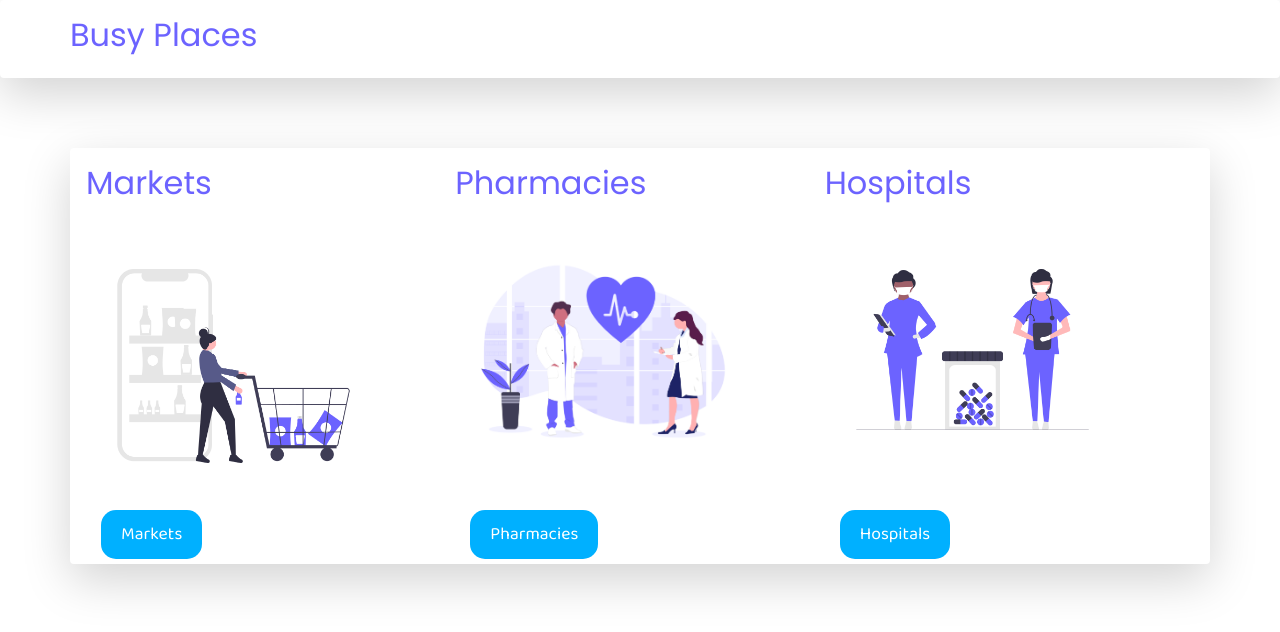
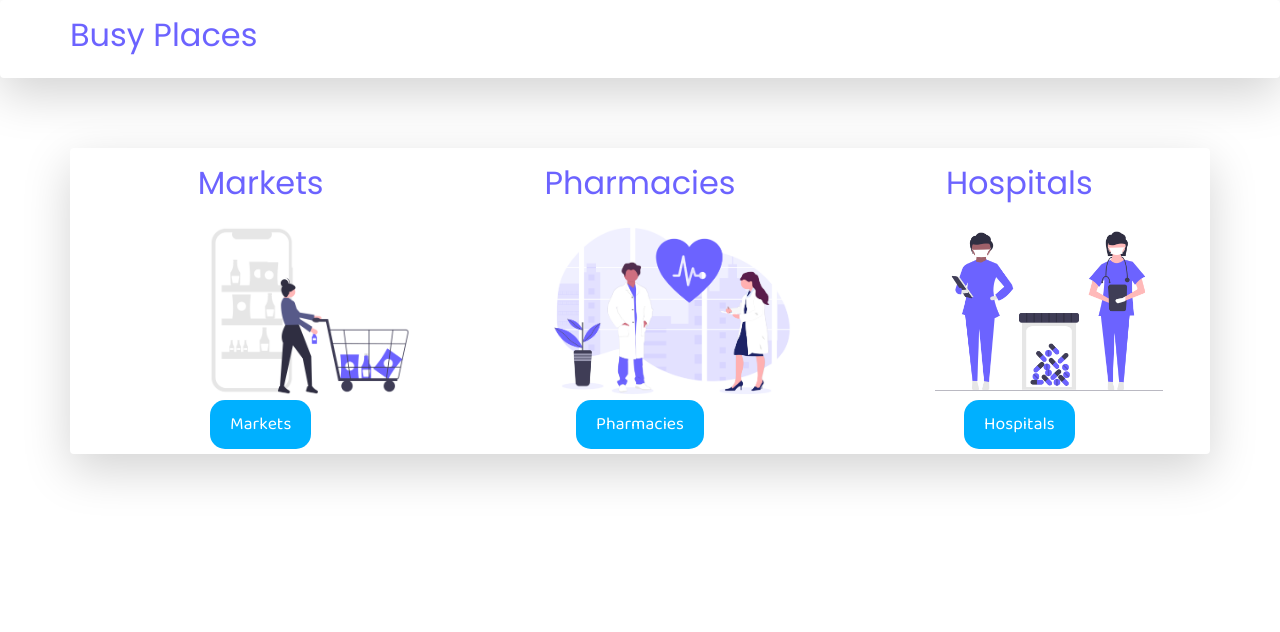
Before and after one commit to matheus-reyes/NeighborhoodSolidarity, a plain HTML site: page pages/busyplaces.html in a window 1280 px wide. Drawn offline with Linux system fonts and the light colour scheme.

Commit message:
Atualização Páginas

```diff
--- a/css/index.css
+++ b/css/index.css
@@ -113,6 +113,13 @@ article {
     margin-top:20%;
 }
 
+.centraliza{
+    align-items: center;
+    justify-content: space-between;
+    text-align: center;
+    vertical-align: middle;
+}
+
 /* Media Querys Para Responsividade */
 
 @media(max-width: 1680px) {
--- a/pages/busyplaces.html
+++ b/pages/busyplaces.html
@@ -6,11 +6,8 @@
     <meta chartset="utf-8">
     <meta http-equiv="X-UA-Compatible" content="IE=edge">
     <meta name="viewport" content="width=device-width, initial-scale=1, shrink-to-fit=no">
-    <!-- css externos -->
-    <!-- <link href="stylesheets/dist/main.css" rel="stylesheet"> -->
     <link href="../css/index.css" rel="stylesheet">
     <link href="../css/bootstrap.css" rel="stylesheet">
-    <!-- links de fontes google (Baloo Da 2, Pangolin e Poppins)-->
     <link href="https://fonts.googleapis.com/css?family=Baloo+Da+2|Pangolin|Poppins&display=swap" rel="stylesheet">
 </head>
 
@@ -22,58 +19,50 @@
             </div>
         </div>
     </header>
-    <!-- Mainy -->
     <main>
-        <!-- Primeira Section: Textos e Imagens -->
         <section>
-            <!-- Article "Sobre Nós" -->
-            <article class="shadow-lg p-3 mb-5 bg-white rounded">
-                <div class="container">
+            <article class="shadow-lg p-3 mb-5 bg-white rounded centraliza">
+                <div class="centraliza">
                     <div class="row">
-                        <!-- Div que Contém a Imagem do Conteúdo "Sobre Nós" -->
-                        <div class="col-lg-4 col-md-4 col-sm-12 col-xs-12">
-                            <div class="row">
+                        <div class="col-lg-4 col-md-4 col-sm-12 col-xs-12 centraliza">
+                            <div class="centraliza">
                                 <h2 id="sobre-nos" class="titulo"> Markets </h2>
                             </div>
-                            <div class="row">
-                                <img class="images-places" src="../img/market.png" class="rounded float-right img" alt="icone">
+                            <div class="centraliza">
+                                <img  src="../img/market.png" class="rounded float-right img" alt="icone">
+                            </div>
+                            <div class="centraliza">
+                                <a href="markets.html" class="botao"> Markets </a>
                             </div>
                         </div>
-                        <div class="col-lg-4 col-md-4 col-sm-12 col-xs-12">
-                            <div class="row">
+                        <div class="col-lg-4 col-md-4 col-sm-12 col-xs-12 centraliza">
+                            <div class="centraliza">
                                 <h2 id="sobre-nos" class="titulo"> Pharmacies </h2>
                             </div>
-                            <div class="row">
-                                <img class="images-places" src="../img/pharmacy.png" class="rounded float-right img" alt="icone">
+                            <div class="centraliza">
+                                <img  src="../img/pharmacy.png" class="rounded float-right img" alt="icone">
+                            </div>
+                            <div class="centraliza">
+                                <a href="pharmacies.html" class="botao"> Pharmacies </a>
                             </div>
                         </div>
-                        <div class="col-lg-4 col-md-4 col-sm-12 col-xs-12">
-                            <div class="row">
+                        <div class="col-lg-4 col-md-4 col-sm-12 col-xs-12 centraliza">
+                            <div class="centraliza">
                                 <h2 id="sobre-nos" class="titulo"> Hospitals </h2>
                             </div>
-                            <div class="row">
-                                <img class="images-places" src="../img/hospital.png" class="rounded float-right img" alt="icone">
+                            <div class="centraliza">
+                                <img  src="../img/hospital.png" class="rounded float-right img" alt="icone">
                             </div>
-                        </div>
-                    </div>
-                    <div class="linha-itens row">
-                        <div class="col-lg-4 col-md-4 col-sm-12 col-xs-12">
-                            <a href="markets.html" class="botao"> Markets </a>
-                        </div>
-                        <div class="col-lg-4 col-md-4 col-sm-12 col-xs-12">
-                            <a href="pharmacies.html" class="botao"> Pharmacies </a>
-                        </div>
-                        <div class="col-lg-4 col-md-4 col-sm-12 col-xs-12">
-                            <a href="hospitals.html" class="botao"> Hospitals </a>
+                            <div class="centraliza">
+                                <a href="hospitals.html" class="botao"> Hospitals </a>
+                            </div>
                         </div>
                     </div>
                 </div>
             </article>
         </section>
     </main>
-    <!-- Importando Jquery -->
     <script type="text/javascript" src="../script/jquery.js"></script>
-    <!-- Importando Bootstrap JS -->
     <script type="text/javascript" src="../script/bootstrap.js"></script>
 </body>
 </html>
--- a/pages/submitsupply.html
+++ b/pages/submitsupply.html
@@ -6,11 +6,8 @@
     <meta chartset="utf-8">
     <meta http-equiv="X-UA-Compatible" content="IE=edge">
     <meta name="viewport" content="width=device-width, initial-scale=1, shrink-to-fit=no">
-    <!-- css externos -->
-    <!-- <link href="stylesheets/dist/main.css" rel="stylesheet"> -->
     <link href="../css/index.css" rel="stylesheet">
     <link href="../css/bootstrap.css" rel="stylesheet">
-    <!-- links de fontes google (Baloo Da 2, Pangolin e Poppins)-->
     <link href="https://fonts.googleapis.com/css?family=Baloo+Da+2|Pangolin|Poppins&display=swap" rel="stylesheet">
 </head>
 
@@ -25,38 +22,32 @@
     <main>
         <section>
             <div id="cadastro" class="shadow-lg p-3 mb-5 container form">
-                <!-- Div que Contém o Título "Cadastro" -->
                 <div class="row">
                     <div class="col-12 text-center my-5">
                         <h2 class="titulo"> Request Supplies </h2>
                     </div>
                 </div>
-                <!-- Div que Contém o Formulário de Cadastro -->
                 <div class="row justify-content-center">
                     <div class="col-sm-12 col-md-10 col-lg-8">
                         <form>
-                            <!-- Div que Contém o Campo "Nome Completo" -->
                             <div class="form-row">
                                 <div class="form-group col-sm-12">
                                     <label for="inputNome"></label>
                                     <input type="text" class="form-control" id="inputNome" placeholder="Your Name">
                                 </div>
                             </div>
-                            <!-- Div que Contém o Campo "Nome de Usuário" e o Campo "Código da Classe" -->
                             <div class="form-row">
                                 <div class="form-group col-sm-12">
                                     <label for="inputNome"></label>
                                     <input type="text" class="form-control" id="inputNome" placeholder="Your Adress">
                                 </div>
                             </div>
-                            <!-- Div que Contém o Campo "E-mail" -->
                             <div class="form-row">
                                 <div class="form-group col-sm-12">
                                     <label for="inputNome"></label>
                                     <input type="text" class="form-control" id="inputNome" placeholder="What Supplies do you need ?">
                                 </div>
                             </div>
-                            <!-- Botão "Cadastrar" -->
                             <button type="submit" class="botao"> Request </button><br><br>
                         </form>
                     </div>
@@ -64,9 +55,9 @@
             </div>
         </section>
     </main>
-    <!-- Importando Jquery -->
+    <script src="https://www.gstatic.com/firebasejs/6.2.0/firebase.js "></script>
+    <script src="../script/submitsupply.js"></script>
     <script type="text/javascript" src="../script/jquery.js"></script>
-    <!-- Importando Bootstrap JS -->
     <script type="text/javascript" src="../script/bootstrap.js"></script>
 </body>
 </html>
```
Also changed, not shown: index.html (+3 -7 lines), pages/hospitals.html (+0 -6 lines), pages/markets.html (+0 -6 lines), pages/pharmacies.html (+0 -7 lines), pages/showservices.html (+0 -10 lines), pages/submitservice.html (+0 -11 lines), pages/supplies.html (+0 -7 lines), script/submitsupply.js (added, +10 -0 lines), pages/searchsupply.html (deleted).
